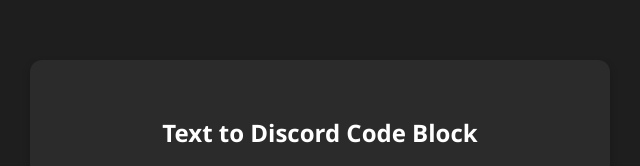
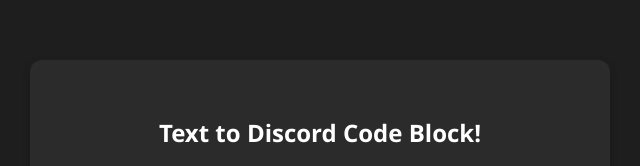
Before and after one commit to FinFir/discordcodeblock, a plain HTML site: page index.html in a window 1280 px wide. Shown: the part 127-293 px from the top of the page, 320-960 px from the left. Drawn offline with Linux system fonts and the light colour scheme.

Commit message:
Update index.html

```diff
--- a/index.html
+++ b/index.html
@@ -8,7 +8,7 @@
 </head>
 <body>
     <div class="container">
-        <h1>Text to Discord Code Block</h1>
+        <h1>Text to Discord Code Block!</h1>
         <textarea id="inputText" placeholder="Enter your text here"></textarea>
         <div class="button-group">
             <button id="submitButton">Submit</button>
```
